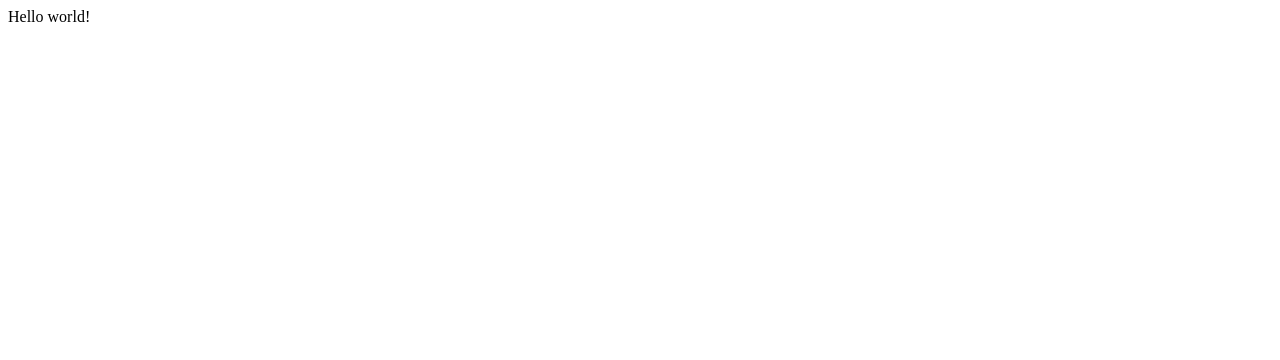
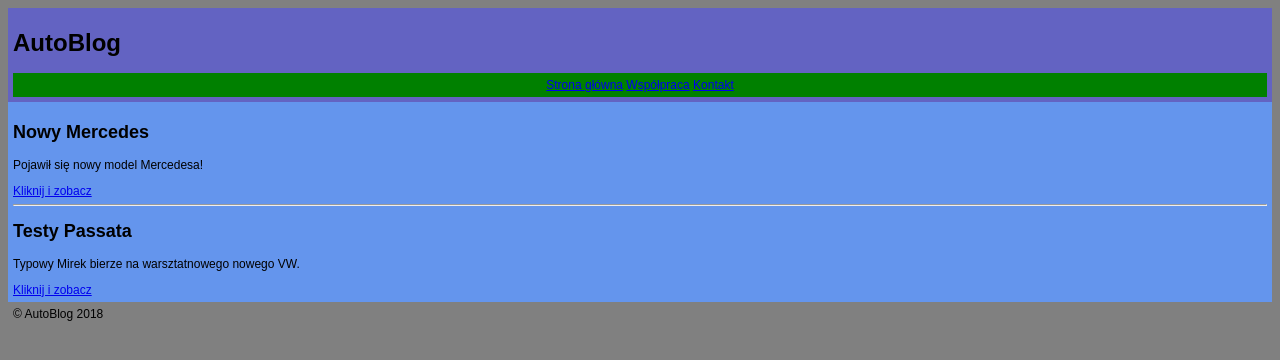
Before and after one commit to davento/html, a plain HTML site: page index.html in a window 1280 px wide. Drawn offline with Linux system fonts and the light colour scheme.

Commit message:
home page structure + inline styles

```diff
--- a/index.html
+++ b/index.html
@@ -1 +1,39 @@
-Hello world!
+<!DOCTYPE html>
+<html lang="pl">
+    <head>
+        <!-- hello comment-->
+        <meta charset="UTF-8">
+        <title>AutoBlog.pl</title>
+    </head>
+    <body style="font-family: Arial; font-size: 12px; background: grey;">
+
+        <header style="background-color:rgb(99, 99, 194); padding: 5px">
+            <h1>AutoBlog</h1>
+            <nav style="text-align: center; background: green; padding: 5px;">
+                <a href="index.html">Strona główna</a>
+                <a href="wspolpraca.html">Współpraca</a>
+                <a href="kontakt.html">Kontakt</a>
+            </nav>
+        </header>
+
+        <main style="background-color:cornflowerblue; padding: 5px;">
+            <section>
+                <h2>Nowy Mercedes</h2>
+                <p>Pojawił się nowy model Mercedesa!</p>
+                <a href="nowy_Mercedes.html">Kliknij i zobacz</a>
+            </section>
+
+            <hr>   <!--rozdziela sekcje-->
+
+            <section>
+                <h2>Testy Passata</h2>
+                <p>Typowy Mirek bierze na warsztatnowego nowego VW.</p>
+                <a href="testy_passata.html">Kliknij i zobacz</a>
+            </section>
+        </main>
+
+        <footer style="padding: 5px">
+            &copy; AutoBlog 2018
+        </footer>
+    </body>
+</html>
```
